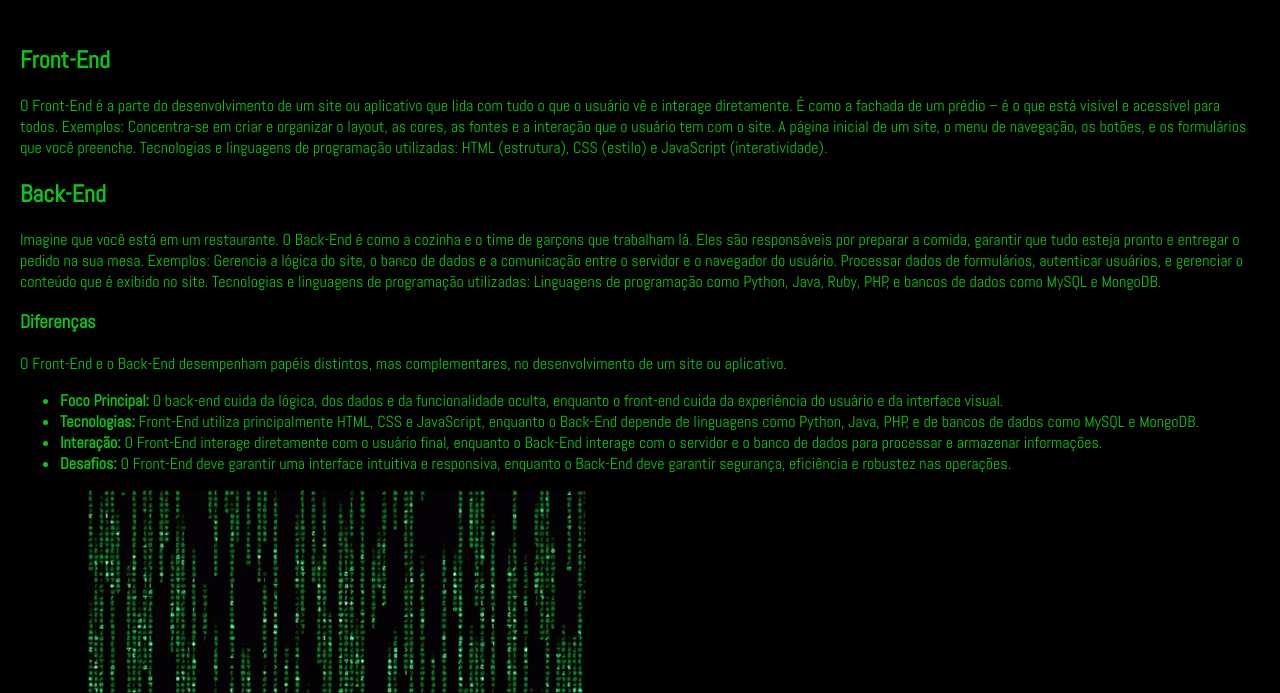
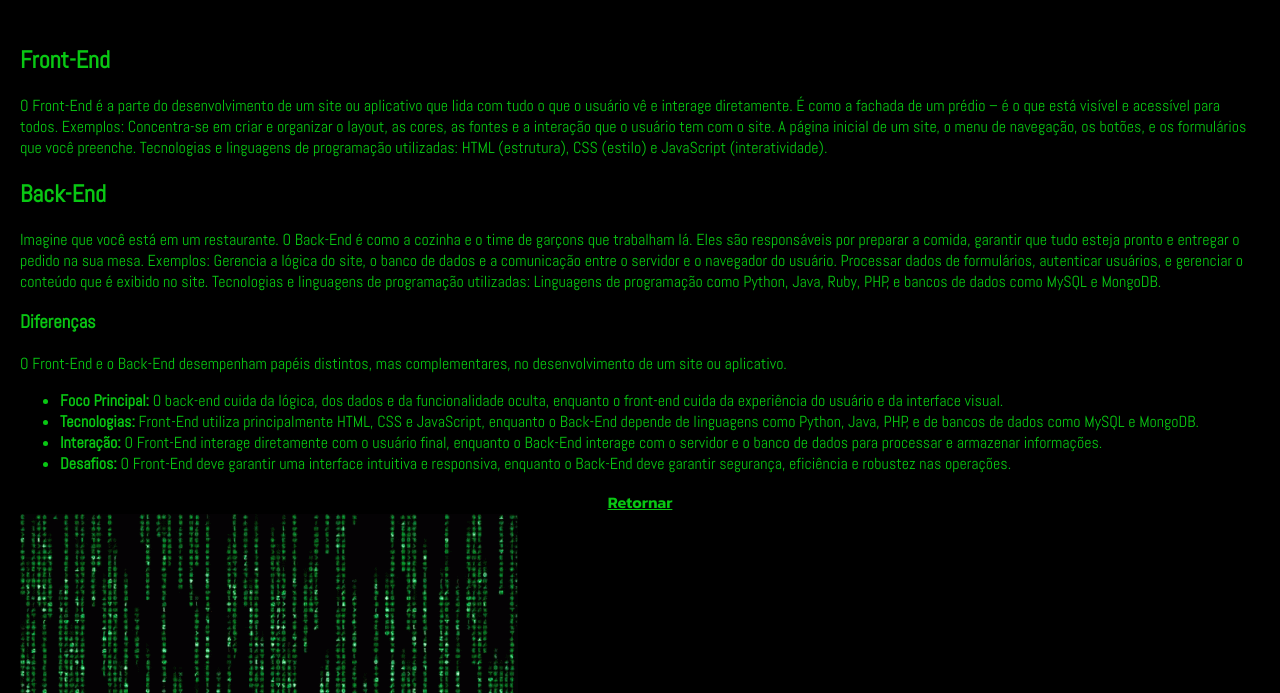
Before and after one commit to Yuri-Ghost/frontendxbackend, a plain HTML site: page index.html in a window 1280 px wide. Shown: the part 107-800 px from the top of the page. Drawn offline with Linux system fonts and the light colour scheme; a web font is replaced by a local one.

Commit message:
ai que diliça

```diff
--- a/index.html
+++ b/index.html
@@ -35,7 +35,9 @@
     <li><strong>Desafios:</strong> O Front-End deve garantir uma interface intuitiva e responsiva, enquanto o Back-End deve garantir segurança, eficiência e robustez nas operações.</li>
 </ul>
        </section>
-       <a class="retorno" href="https://portal-uruguai.vercel.app/">Retornar</a>
+       <div class="container">
+        <a class="retorno" href="https://portal-uruguai.vercel.app/">Retornar</a>
+    </div>
        <img class="imagem" src="kaykegiffer.gif" alt="matrix hmha">
        <footer class="rodapé">
         Projeto criado por: Yuri, Henzo, Miguel e Samir
--- a/style.css
+++ b/style.css
@@ -33,13 +33,14 @@ body {
     text-align: center;
 }
 
+.container {
+    text-align: center;
+}
+
 .retorno {
     color: #09c713;
     font-family: "Kanit";
     font-weight: 600;
-   justify-content: space-around;
-   padding: 6px 0;
-   text-align: center;
 }
 
 @media screen and (max-width: 768px) {
```
